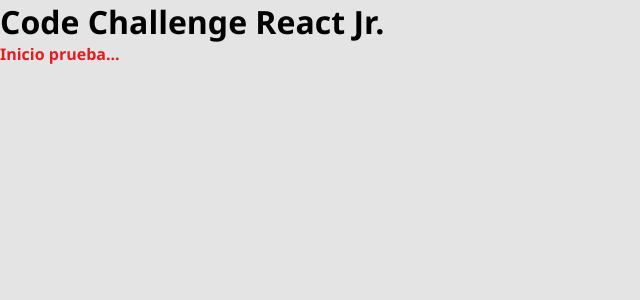
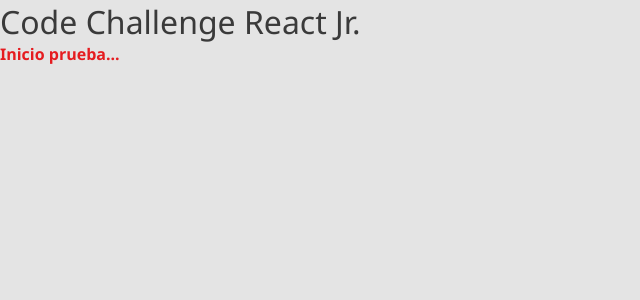
Before and after one commit to Spanioulis/code-challenge-react-jr, a React (Vite) app: page / in a window 1280 px wide. Shown: the top 300 px of the page, without its empty margins (0-640 px from the left). Built offline with nearby package versions, Linux system fonts and the light colour scheme.

Commit message:
feat: crea componente átomo Title
test: crea tests para componente átomo Title

```diff
--- a/src/App.jsx
+++ b/src/App.jsx
@@ -1,9 +1,11 @@
-import { Text } from './components/atoms';
+import { Text, Title } from './components/atoms';
 
 function App() {
    return (
       <div>
-         <h1>Code Challenge React Jr.</h1>
+         <Title as="h2" weight="100">
+            Code Challenge React Jr.
+         </Title>
          <Text weight="bold">Inicio prueba...</Text>
       </div>
    );
--- /dev/null
+++ b/src/components/atoms/Title.js
@@ -0,0 +1,14 @@
+import styled from 'styled-components';
+import { Text } from './Text';
+import { colors, dimensions } from '../../styles';
+
+const Title = styled(Text).attrs(({ as }) => ({
+   as: as || 'h1'
+}))`
+   color: ${({ color }) => color || colors.black.black2};
+   ${({ as }) => as === 'h1' && `font-size: ${dimensions.font.h1}`};
+   ${({ as }) => as === 'h2' && `font-size: ${dimensions.font.h2}`};
+   ${({ as }) => as === 'h3' && `font-size: ${dimensions.font.h3}`};
+`;
+
+export { Title };
--- a/src/components/atoms/index.js
+++ b/src/components/atoms/index.js
@@ -1,3 +1,4 @@
 import { Text } from './Text';
+import { Title } from './Title';
 
-export { Text };
+export { Text, Title };
--- a/test-setup.js
+++ b/test-setup.js
@@ -1,4 +1,3 @@
-// test-setup.js
 import { render, screen } from '@testing-library/react';
 import '@testing-library/jest-dom/extend-expect';
 
```
Also changed, not shown: 2 other files (tests, documents, lock files or other folders).
